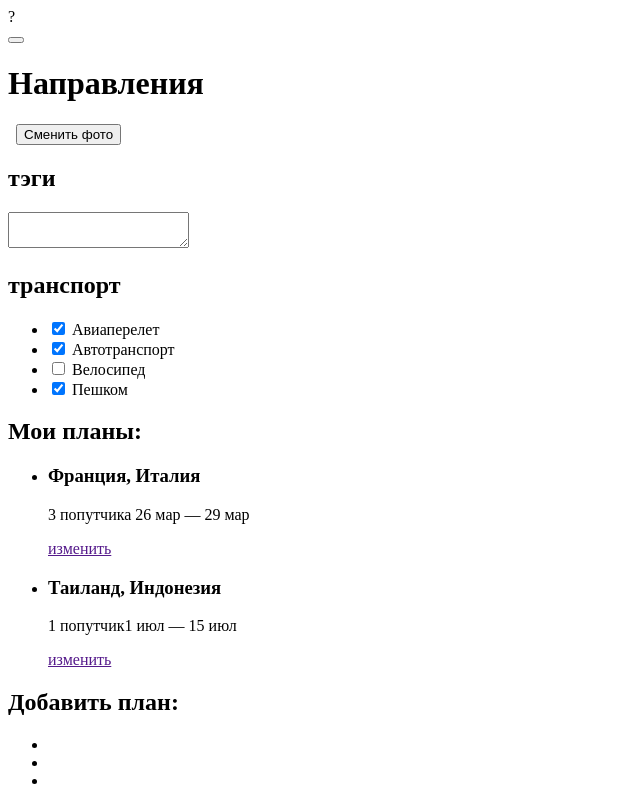
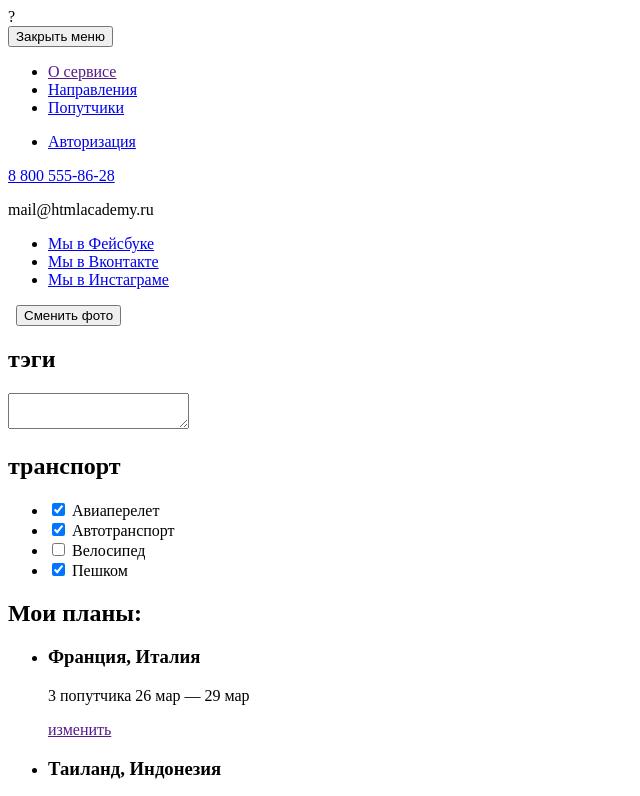
Before and after one commit to tati-simonenko/1487203-pognali-20, a website: page source/form.html in a window 1280 px wide. Shown: the top 796 px of the page, without its empty margins (0-640 px from the left). Drawn offline with Linux system fonts and the light colour scheme.

Commit message:
Внесены правки по комментариям наставника

```diff
--- a/source/form.html
+++ b/source/form.html
@@ -5,14 +5,51 @@
     <title>Погнали:Направления</title>
   </head>
   <body>
-    <header>
-      <img src="">?
-      <nav class="nav">
-        <button class="main-nav__toggle" type="button"></button>
+    <header class="page-header">
+      <a class="page-header__logo">
+        <img src="" width="" height="" alt="">?
+      </a>
+      <nav class="main-nav">
+        <button class="main-nav__toggle" type="button">
+          <span class="visually-hidden">Закрыть меню</span>
+        </button>
+        <div class="main-nav__wrapper">
+          <ul class="main-nav__list site-list">
+            <li class="site-list__item">
+              <a href="">О сервисе</a>
+            </li>
+            <li class="site-list__item">
+              <a href="form.html">Направления</a>
+            </li>
+            <li class="site-list__item">
+              <a href="catalog.html">Попутчики</a>
+            </li>
+            </ul>
+          <ul class="main-nav__list user-list">
+            <li class="user-list__item">
+              <a href="login.html" class="user-list__login js-login">Авторизация</a>
+            </li>
+            </ul>
+        </div>
       </nav>
-      <h1 class="nav__title">Направления</h1>
+      <div class="page-header__contacts contacts">
+        <a class="contacts__tel" href="tel:88005558628">8 800 555-86-28</a>
+        <p class="contacts__mail">mail@htmlacademy.ru</p>
+      </div>
+      <div class="page-header__social social">
+        <ul class="social__list">
+          <li class="social__item">
+            <a class="social__link social__link--facebook" href="https://www.facebook.com/htmlacademy">Мы в Фейсбуке</a>
+          </li>
+          <li class="social__item">
+            <a class="social__link social__link--vkontakte" href="https://vk.com/htmlacademy">Мы в Вконтакте</a>
+          </li>
+          <li class="social__item">
+            <a class="social__link social__link--instagram" href="https://www.instagram.com/htmlacademy">Мы в Инстаграме</a>
+          </li>
+        </ul>
+      </div>
     </header>
-
     <main>
      <section class="about-you">
       <img src="" class="about-you__level">
```
Also changed, not shown: source/catalog.html (+6 -6 lines).
